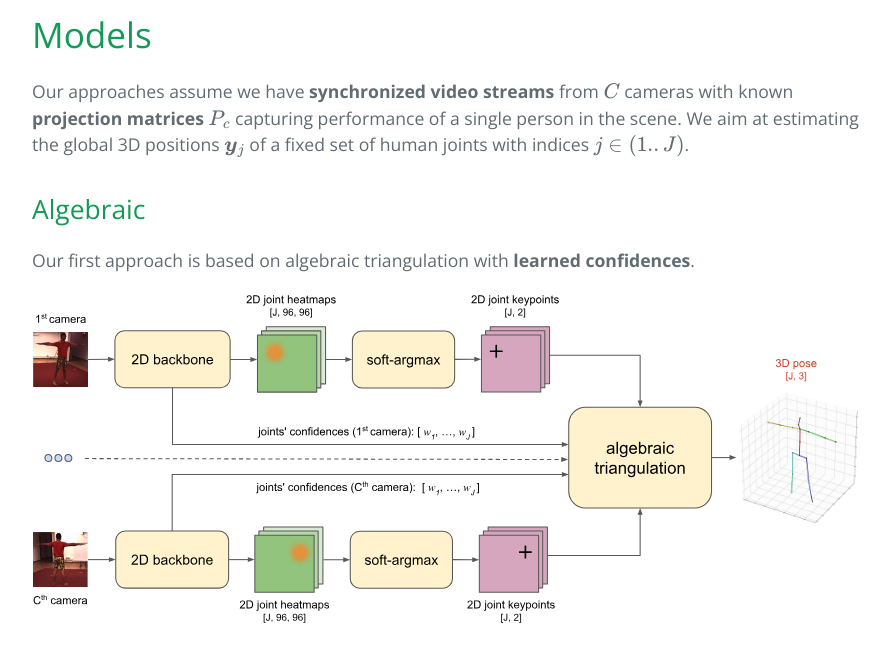
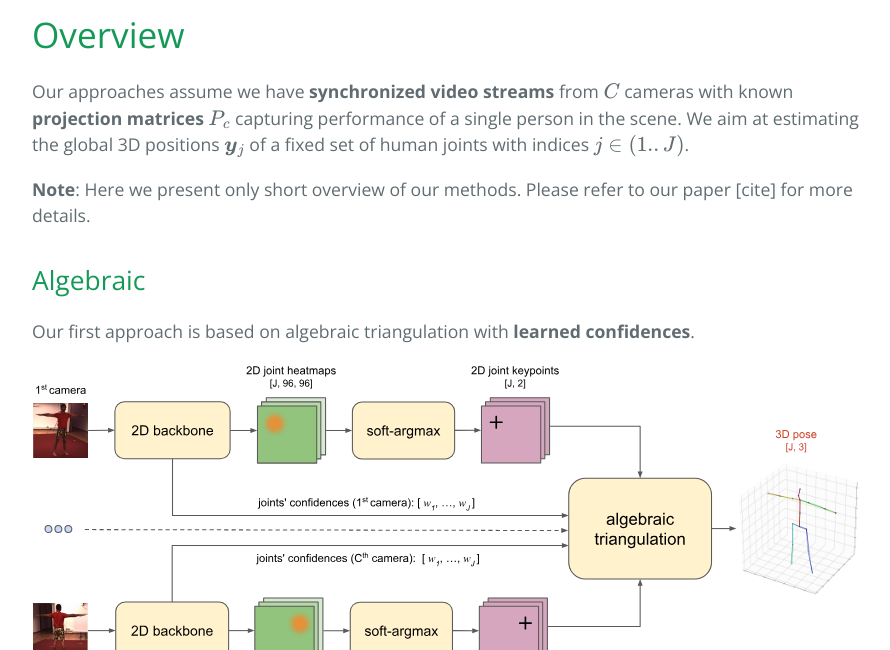
Before and after one commit to saic-violet/learnable-triangulation, a Jekyll site: the page built from index.md, in a window 1280 px wide and 900 px high, scrolled down 4694 px, cut to the strip 250-900 px from the top of the window. Shown: the whole strip, without its empty margins (192-1082 px from the left). Built offline with Jekyll 4.4.1, drawn with Linux system fonts in a browser that asks for light colours; formulas are drawn with MathJax 3; our own code applies the rules of GitHub Pages for plain Markdown files.

Commit message:
Changed text

```diff
--- a/index.md
+++ b/index.md
@@ -87,8 +87,10 @@ We demonstrate that the learnt model **is able to transfer** between different c
 <img src="static/transfer-results.svg" alt="Transfer results"/>
 
 
-# Models
+# Overview
 Our approaches assume we have **synchronized video streams** from $$C$$ cameras with known **projection matrices** $$P_c$$ capturing performance of a single person in the scene. We aim at estimating the global 3D positions $$\boldsymbol{y}_{j}$$ of a fixed set of human joints with indices $$j\in(1..J)$$.
+
+**Note**: Here we present only short overview of our methods. Please refer to our paper [cite] for more details.
 
 ## Algebraic
 Our first approach is based on algebraic triangulation with **learned confidences**.
```
